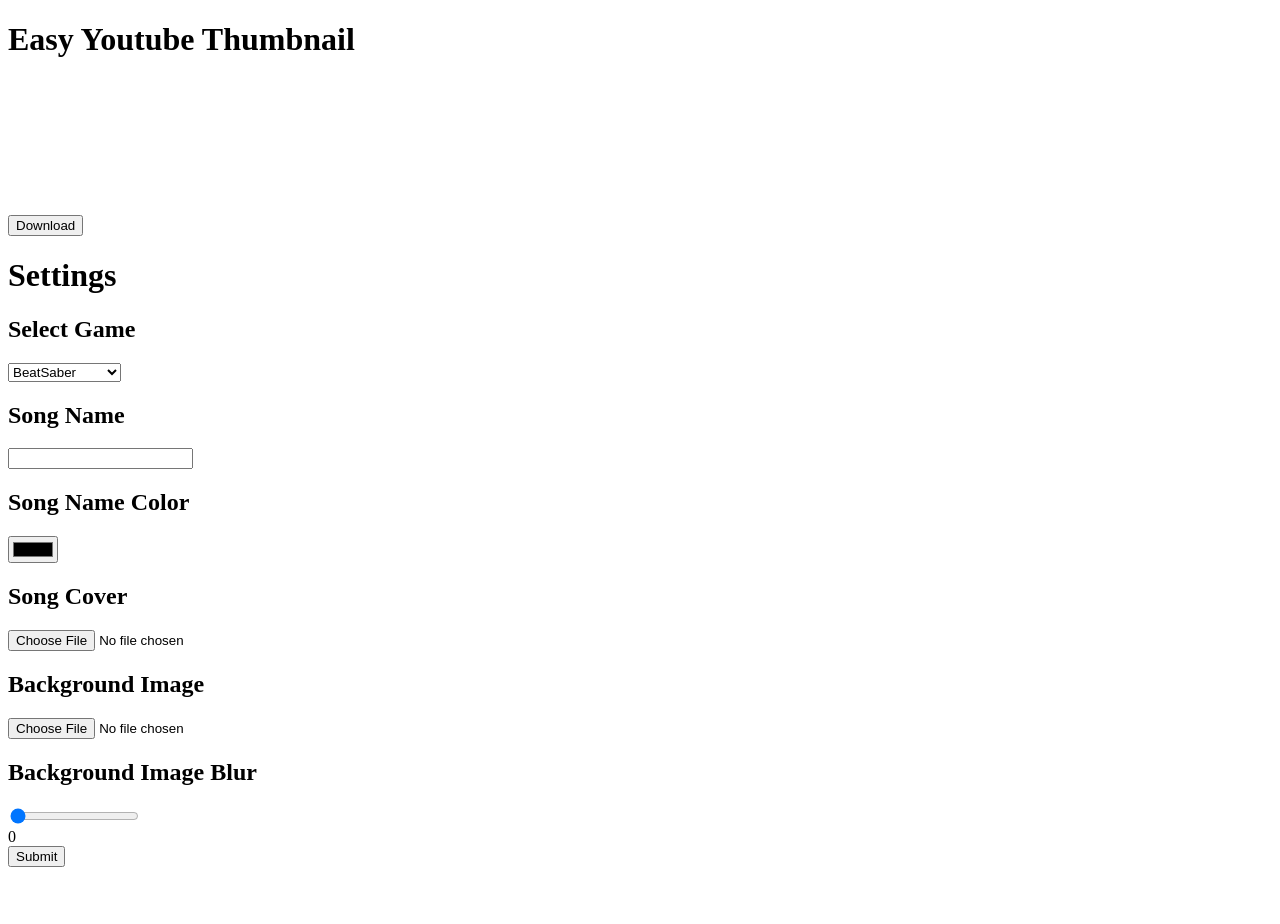
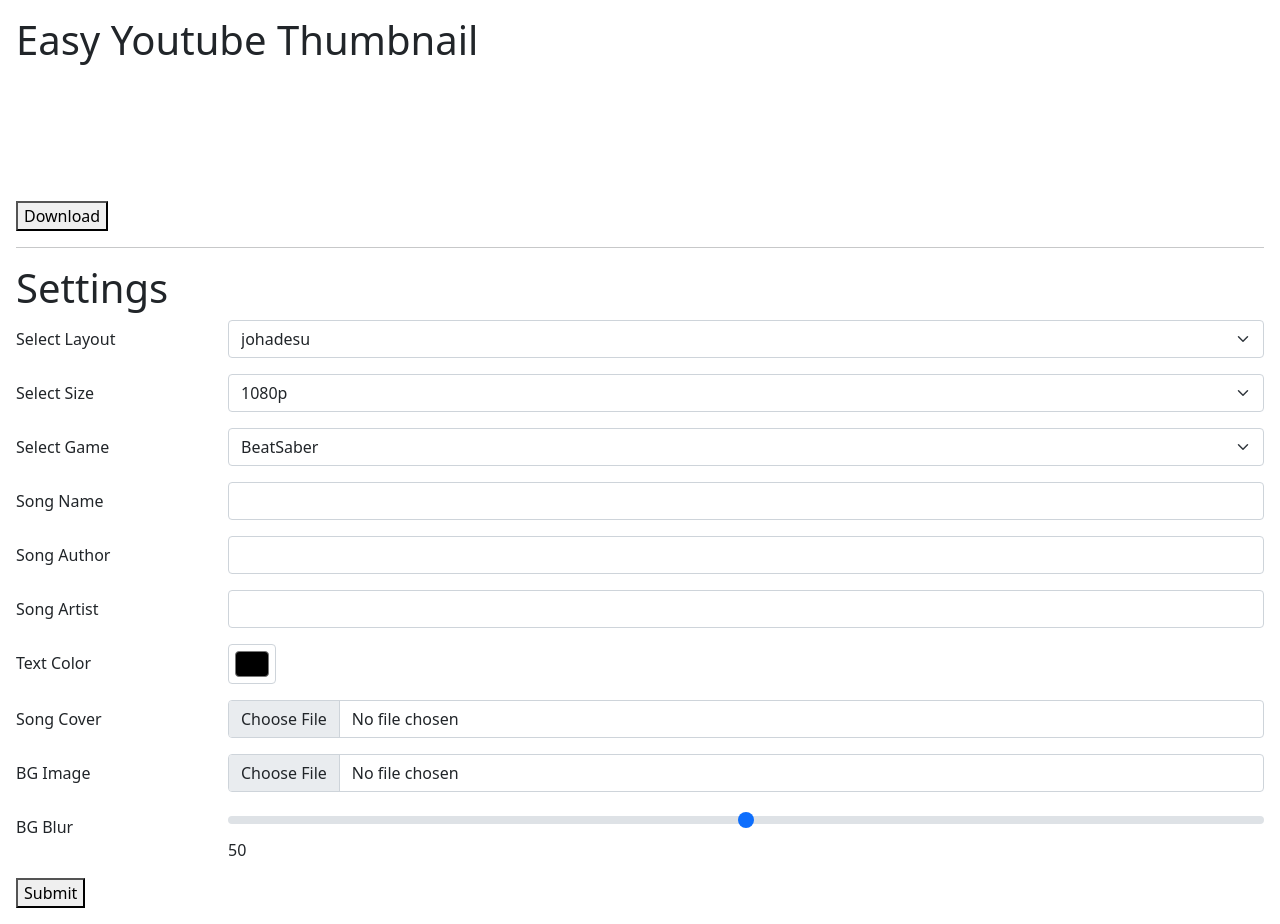
Before and after one commit to DetegiCE/Easy-Youtube-Thumbnail, a plain HTML site: page index.html in a window 1280 px wide. Before the commit the page ends 875 px from the top, so only its background shows below. Drawn offline with nearby package versions, Linux system fonts and the light colour scheme.

Commit message:
add bootstrap

```diff
--- a/index.html
+++ b/index.html
@@ -3,38 +3,101 @@
 <head>
     <meta charset="UTF-8">
     <title>Easy Youtube Thumbnail</title>
+    <link href="https://cdn.jsdelivr.net/npm/bootstrap@5.1.3/dist/css/bootstrap.min.css" rel="stylesheet" integrity="sha384-1BmE4kWBq78iYhFldvKuhfTAU6auU8tT94WrHftjDbrCEXSU1oBoqyl2QvZ6jIW3" crossorigin="anonymous">
+    <script src="https://cdn.jsdelivr.net/npm/bootstrap@5.1.3/dist/js/bootstrap.bundle.min.js" integrity="sha384-ka7Sk0Gln4gmtz2MlQnikT1wXgYsOg+OMhuP+IlRH9sENBO0LRn5q+8nbTov4+1p" crossorigin="anonymous"></script>
 </head>
 <body>
+    <div id="container" class="m-3">
         <h1>Easy Youtube Thumbnail</h1>
         <button name="download" id="download">Download</button>
         <canvas>
 
         </canvas>
+        <hr>
         <h1>Settings</h1>
         <form name="setting" id="setting">
-        <h2>Select Game</h2>
-        <select name="game" id="game">
-            <option value="BeatSaber">BeatSaber</option>
+            <div class="mb-3 row">
+                <label for="selectLayout" class="col-sm-2 col-form-label">Select Layout</label>
+                <div class="col-sm-10">
+                    <select id="selectLayout" class="form-select">
+                        <option selected value="CubeCommunity">CubeCommunity</option>
+                        <option selected value="izuna">izuna</option>
+                        <option selected value="johadesu">johadesu</option>
+                    </select>
+                </div>
+            </div>
+            <div class="mb-3 row">
+                <label for="imageSize" class="col-sm-2 col-form-label">Select Size</label>
+                <div class="col-sm-10">
+                    <select id="imageSize" class="form-select">
+                        <option selected value="1080p">1080p</option>
+                    </select>
+                </div>
+            </div>
+            <div class="mb-3 row">
+                <label for="game" class="col-sm-2 col-form-label">Select Game</label>
+                <div class="col-sm-10">
+                    <select id="game" class="form-select">
+                        <option selected value="BeatSaber">BeatSaber</option>
                         <option value="CHUNITHM">CHUNITHM</option>
+                        <option value="DANGAKU">DANGAKU</option>
+                        <option value="DJMAX RESPECT">DJMAX RESPECT</option>
                         <option value="GrooveCoaster">GrooveCoaster</option>
                         <option value="maimai">maimai</option>
                         <option value="MuseDash">MuseDash</option>
+                        <option value="ProjectSekai">ProjectSekai</option>
                         <option value="SDVX">SDVX</option>
                         <option value="WACCA">WACCA</option>
                     </select>
-        <h2>Song Name</h2>
-        <input name="name" id="name" type="text" />
-        <h2>Song Name Color</h2>
-        <input name="namecolor" id="namecolor" type="color" />
-        <h2>Song Cover</h2>
-        <input name="cover" id="cover" type="file" accept="image" />
-        <h2>Background Image</h2>
-        <input name="bg" id="bg" type="file" accept="image" />
-        <h2>Background Image Blur</h2>
-        <input name="blur" id="blur" type="range" min="0" max="100" value="0" />
+                </div>
+            </div>
+            <div class="mb-3 row">
+                <label for="songName" class="col-sm-2 col-form-label">Song Name</label>
+                <div class="col-sm-10">
+                    <input type="text" class="form-control" id="songName">
+                </div>
+            </div>
+            <div class="mb-3 row">
+                <label for="songAuthor" class="col-sm-2 col-form-label">Song Author</label>
+                <div class="col-sm-10">
+                    <input type="text" class="form-control" id="songAuthor">
+                </div>
+            </div>
+            <div class="mb-3 row">
+                <label for="songArtist" class="col-sm-2 col-form-label">Song Artist</label>
+                <div class="col-sm-10">
+                    <input type="text" class="form-control" id="songArtist">
+                </div>
+            </div>
+            <div class="mb-3 row">
+                <label for="songName" class="col-sm-2 col-form-label">Text Color</label>
+                <div class="col-sm-10">
+                    <input type="color" class="form-control form-control-color" id="textcolor">
+                </div>
+            </div>
+            <div class="mb-3 row">
+                <label for="songCover" class="col-sm-2 col-form-label">Song Cover</label>
+                <div class="col-sm-10">
+                    <input type="file" class="form-control" id="songCover" accept="image">
+                </div>
+            </div>
+            <div class="mb-3 row">
+                <label for="bgImage" class="col-sm-2 col-form-label">BG Image</label>
+                <div class="col-sm-10">
+                    <input type="file" class="form-control" id="bgImage" accept="image">
+                </div>
+            </div>
+            <div class="mb-3 row">
+                <label for="blur" class="col-sm-2 col-form-label">BG Blur</label>
+                <div class="col-sm-10">
+                    <input type="range" class="form-range" id="blur" min="0" max="100">
                     <div id="blurtext"></div>
+                </div>
+            </div>
             <button id="submit">Submit</button>
         </form>
+    </div>
+
     <script>
         var slider = document.getElementById("blur");
         var output = document.getElementById("blurtext");
```
Lines whose indentation alone changed are shown as unchanged.
